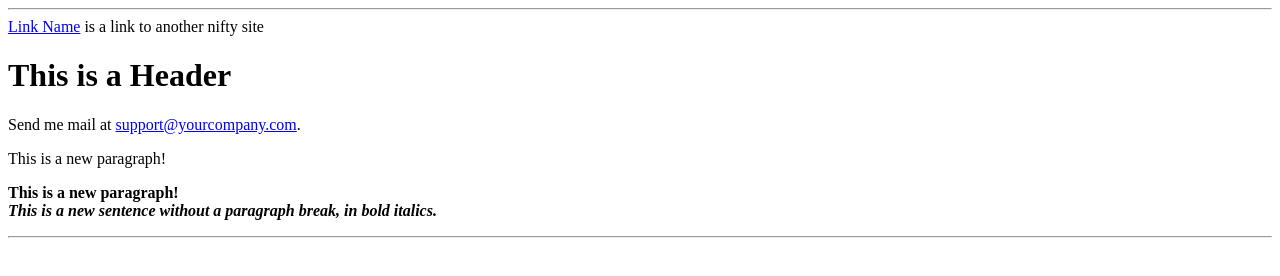
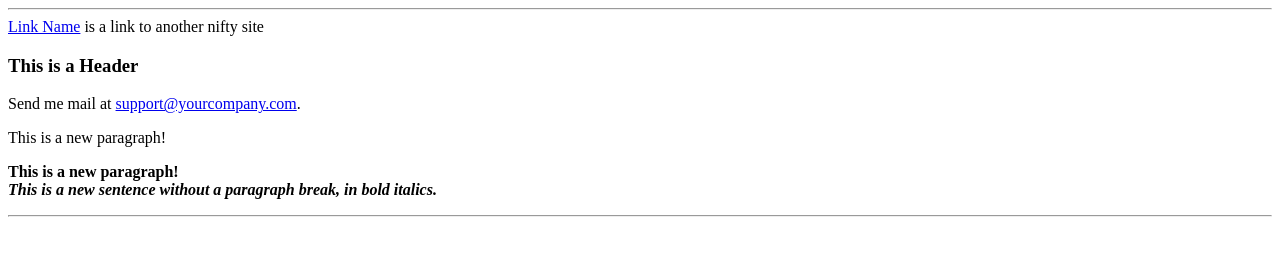
Before and after one commit to LinaPaliakova/mentoring-program, a plain HTML site: page project1/index.html in a window 1280 px wide. Drawn offline with Linux system fonts and the light colour scheme.

Commit message:
Updated header index.html

```diff
--- a/project1/index.html
+++ b/project1/index.html
@@ -8,7 +8,7 @@
 
 is a link to another nifty site
 
-<H1>This is a Header</H1>
+<H3>This is a Header</H3>
 
 Send me mail at <a href="mailto:support@yourcompany.com">
 
```
